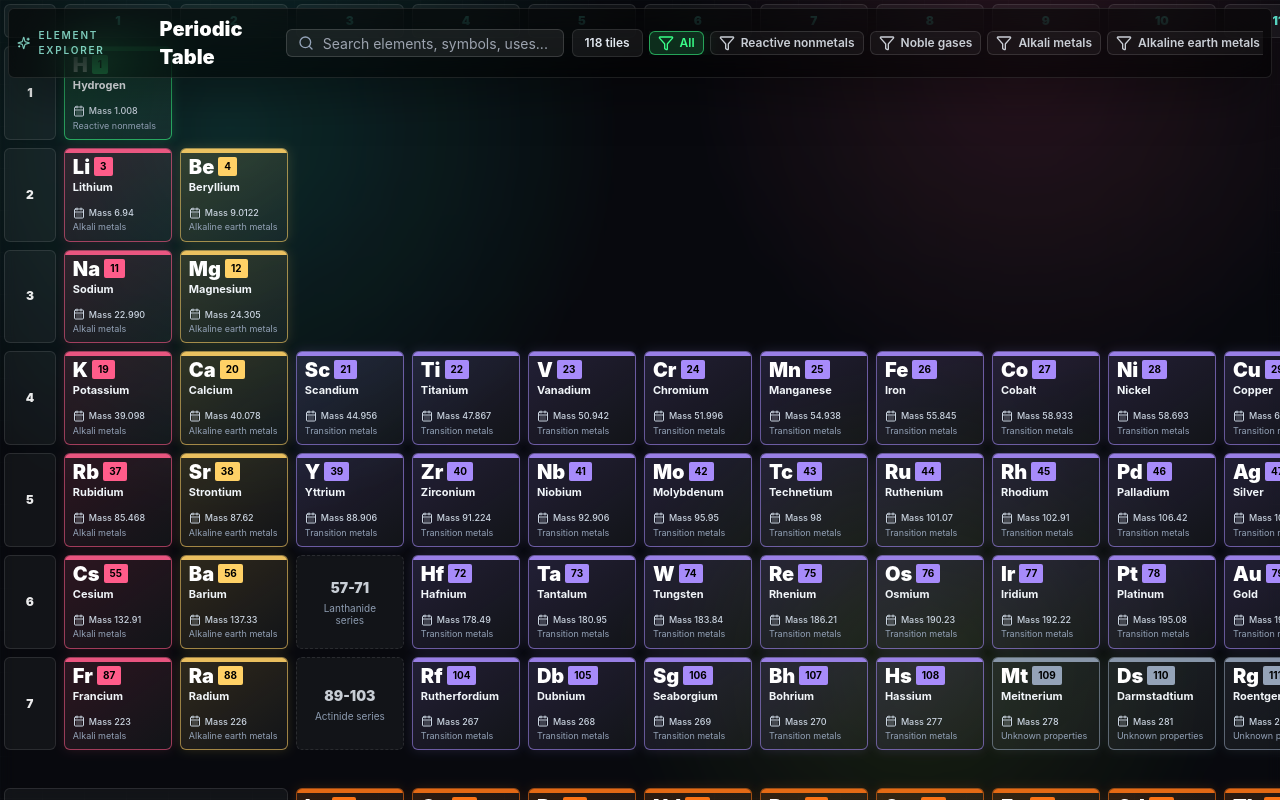
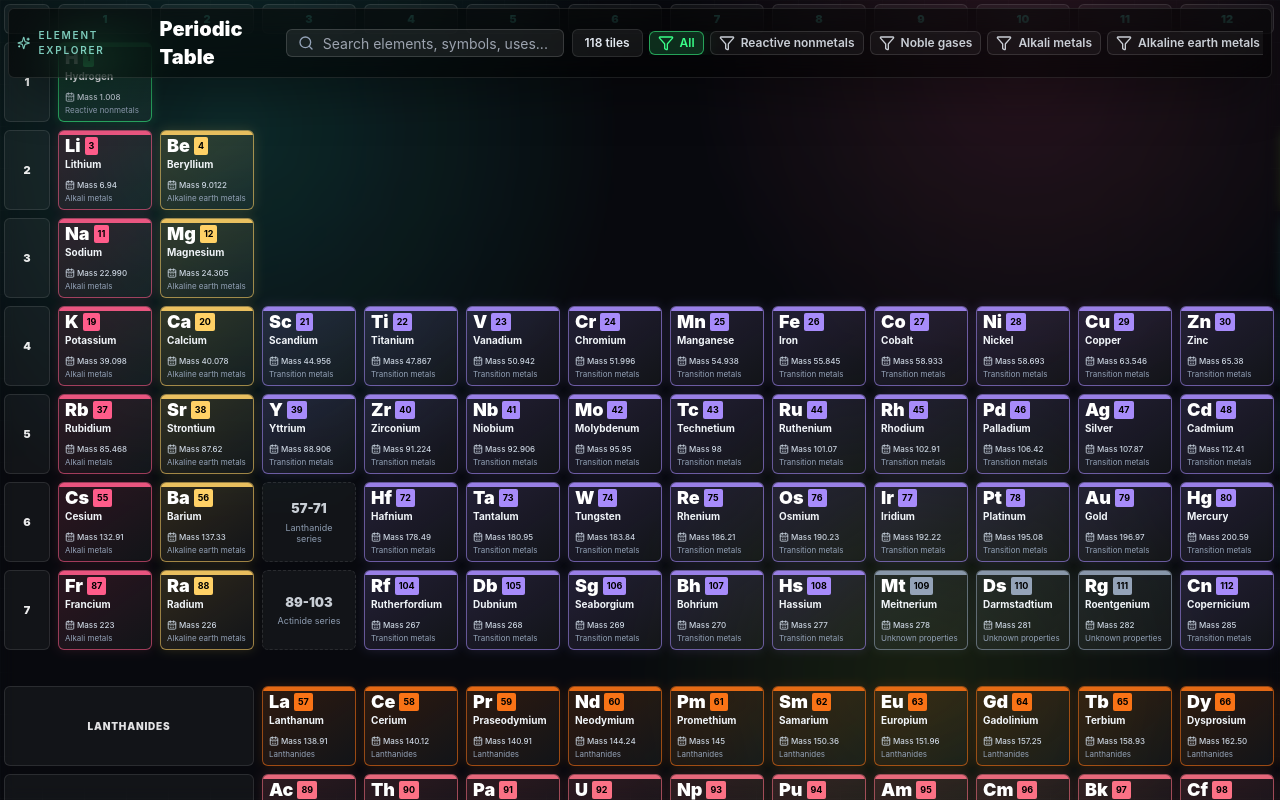
Before and after one commit to harrisonstair0-jpg/Periodic-table-review, a Next.js app: page / in a window 1280 px wide. Built offline with nearby package versions, Linux system fonts and the light colour scheme.

Commit message:
Reduce periodic table zoom slightly

```diff
--- a/src/App.jsx
+++ b/src/App.jsx
@@ -271,7 +271,7 @@ function ElementTile({ element, selected, onClick }) {
     <button
       type="button"
       onClick={onClick}
-      className="group relative flex h-full min-h-[74px] w-full flex-col overflow-hidden rounded-md border p-2 text-left transition duration-300 hover:-translate-y-1 hover:shadow-neon focus:outline-none focus:ring-2 focus:ring-white/40"
+      className="group relative flex h-full min-h-[64px] w-full flex-col overflow-hidden rounded-md border p-1.5 text-left transition duration-300 hover:-translate-y-1 hover:shadow-neon focus:outline-none focus:ring-2 focus:ring-white/40"
       style={{
         gridColumn: element.group + 1,
         gridRow: element.period > 7 ? element.period + 2 : element.period + 1,
@@ -288,19 +288,19 @@ function ElementTile({ element, selected, onClick }) {
         style={{ background: style.accent }}
       />
       <span className="flex items-start justify-between gap-1">
-        <span className="text-xl font-black leading-none text-white">{element.symbol}</span>
-        <span className="rounded-sm px-1.5 py-0.5 text-[10px] font-bold text-black" style={{ background: style.accent }}>
+        <span className="text-lg font-black leading-none text-white">{element.symbol}</span>
+        <span className="rounded-sm px-1 py-0.5 text-[9px] font-bold text-black" style={{ background: style.accent }}>
           {element.atomicNumber}
         </span>
       </span>
-      <span className="mt-1 line-clamp-2 min-h-[1.45rem] text-[11px] font-bold leading-[1.1] text-slate-100">
+      <span className="mt-1 line-clamp-2 min-h-[1.25rem] text-[10px] font-bold leading-[1.08] text-slate-100">
         {element.name}
       </span>
-      <span className="mt-auto flex items-center gap-1 text-[9px] font-medium text-slate-300">
-        <CalendarDays className="h-3 w-3" />
+      <span className="mt-auto flex items-center gap-0.5 text-[8px] font-medium text-slate-300">
+        <CalendarDays className="h-2.5 w-2.5" />
         Mass {element.atomicMass}
       </span>
-      <span className="mt-0.5 line-clamp-1 text-[9px] leading-tight text-slate-400">
+      <span className="mt-0.5 line-clamp-1 text-[8px] leading-tight text-slate-400">
         {element.category}
       </span>
       <span className="pointer-events-none absolute inset-0 opacity-0 transition group-hover:opacity-100" style={{ background: `radial-gradient(circle at 50% 0%, ${style.soft}, transparent 58%)` }} />
--- a/src/index.css
+++ b/src/index.css
@@ -22,10 +22,10 @@ input {
 }
 
 .periodic-grid {
-  width: max(100%, 2140px);
-  min-height: max(100%, 980px);
-  grid-template-columns: minmax(50px, 0.48fr) repeat(18, minmax(108px, 1fr));
-  grid-template-rows: minmax(34px, 0.32fr) repeat(7, minmax(88px, 1fr)) minmax(22px, 0.2fr) repeat(2, minmax(88px, 1fr));
+  width: max(100%, 1880px);
+  min-height: max(100%, 840px);
+  grid-template-columns: minmax(46px, 0.52fr) repeat(18, minmax(94px, 1fr));
+  grid-template-rows: minmax(30px, 0.34fr) repeat(7, minmax(74px, 1fr)) minmax(20px, 0.22fr) repeat(2, minmax(74px, 1fr));
 }
 
 .axis-corner,
@@ -45,10 +45,10 @@ input {
 
 .axis-label {
   display: grid;
-  min-height: 34px;
+  min-height: 30px;
   place-items: center;
   border-radius: 6px;
-  font-size: 12px;
+  font-size: 11px;
   font-weight: 900;
 }
 
@@ -62,13 +62,13 @@ input {
 
 .series-label {
   display: flex;
-  min-height: 88px;
+  min-height: 74px;
   align-items: center;
   justify-content: center;
   border-radius: 6px;
   padding: 6px;
   text-align: center;
-  font-size: 11px;
+  font-size: 10px;
   font-weight: 900;
   letter-spacing: 0.08em;
   text-transform: uppercase;
@@ -77,7 +77,7 @@ input {
 
 .series-placeholder {
   display: flex;
-  min-height: 88px;
+  min-height: 74px;
   flex-direction: column;
   align-items: center;
   justify-content: center;
@@ -87,15 +87,15 @@ input {
 }
 
 .series-placeholder span {
-  font-size: 14px;
+  font-size: 13px;
   font-weight: 900;
 }
 
 .series-placeholder small {
   margin-top: 4px;
-  max-width: 72px;
+  max-width: 64px;
   text-align: center;
-  font-size: 10px;
+  font-size: 9px;
   line-height: 1.2;
   color: rgba(148, 163, 184, 0.95);
 }
```
